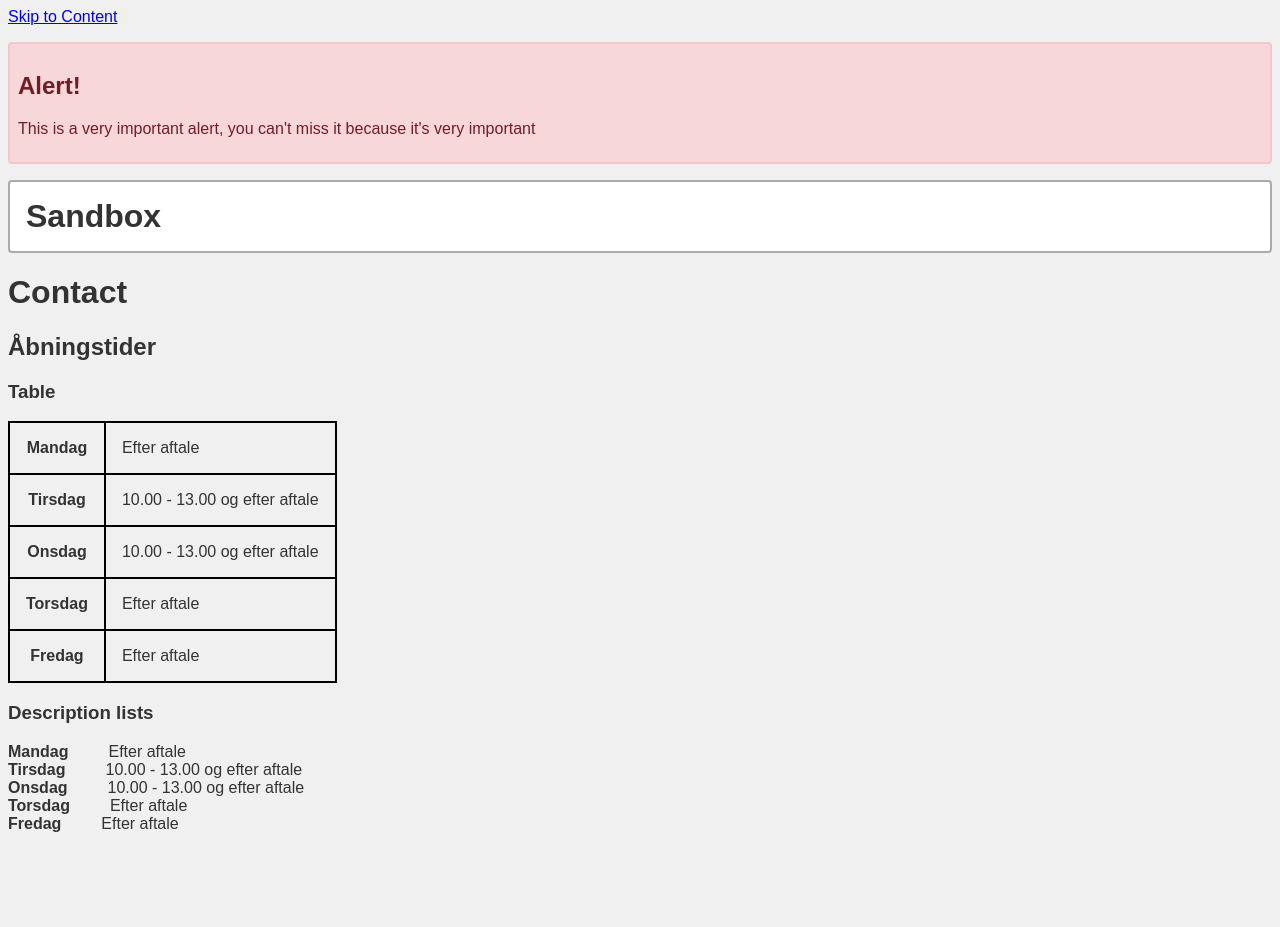
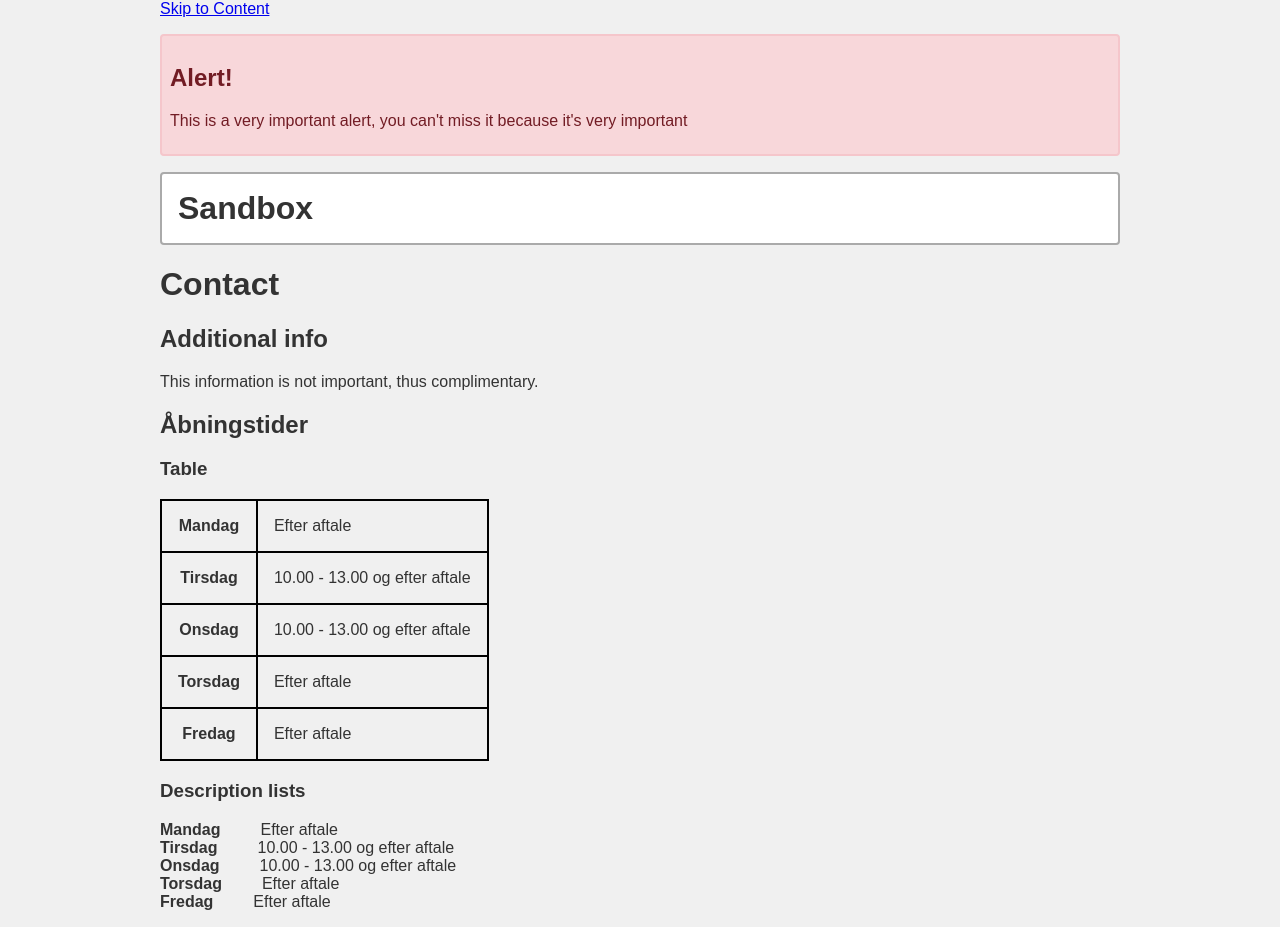
Before and after one commit to Koseioki/Sandbox, a plain HTML site: page contact.html in a window 1280 px wide. Before the commit the page ends 849 px from the top, so only its background shows below. Drawn offline with Linux system fonts and the light colour scheme.

Commit message:
played with aside

```diff
--- a/contact.html
+++ b/contact.html
@@ -12,9 +12,9 @@
 
     <a href="#main-content">Skip to Content</a>
 
-    <div class="alert" role="status">
+    <div class="alert" role="region" aria-labelledby="alert">
 
-        <h2>Alert!</h2>
+        <h2 id="alert">Alert!</h2>
         <p>This is a very important alert, you can't miss it because it's very important</p>
 
 
@@ -29,6 +29,10 @@
 
     <main id="main-content">
         <h1>Contact</h1>
+        <aside aria-labelledby="additional">
+            <h2 id="additional">Additional info</h2>
+            <p>This information is not important, thus complimentary.</p>
+        </aside>
         <section lang="da">
             <h2>Åbningstider</h2>
             <h3>Table</h3>
--- a/style.css
+++ b/style.css
@@ -4,6 +4,8 @@ body{
     font-family: Arial, sans-serif;
     /* margin: 0 2rem; */
     padding: 0;
+    margin: auto;
+    max-width: 60rem;
 }
 
 .alert{
```
Also changed, not shown: index.html (+2 -2 lines).
